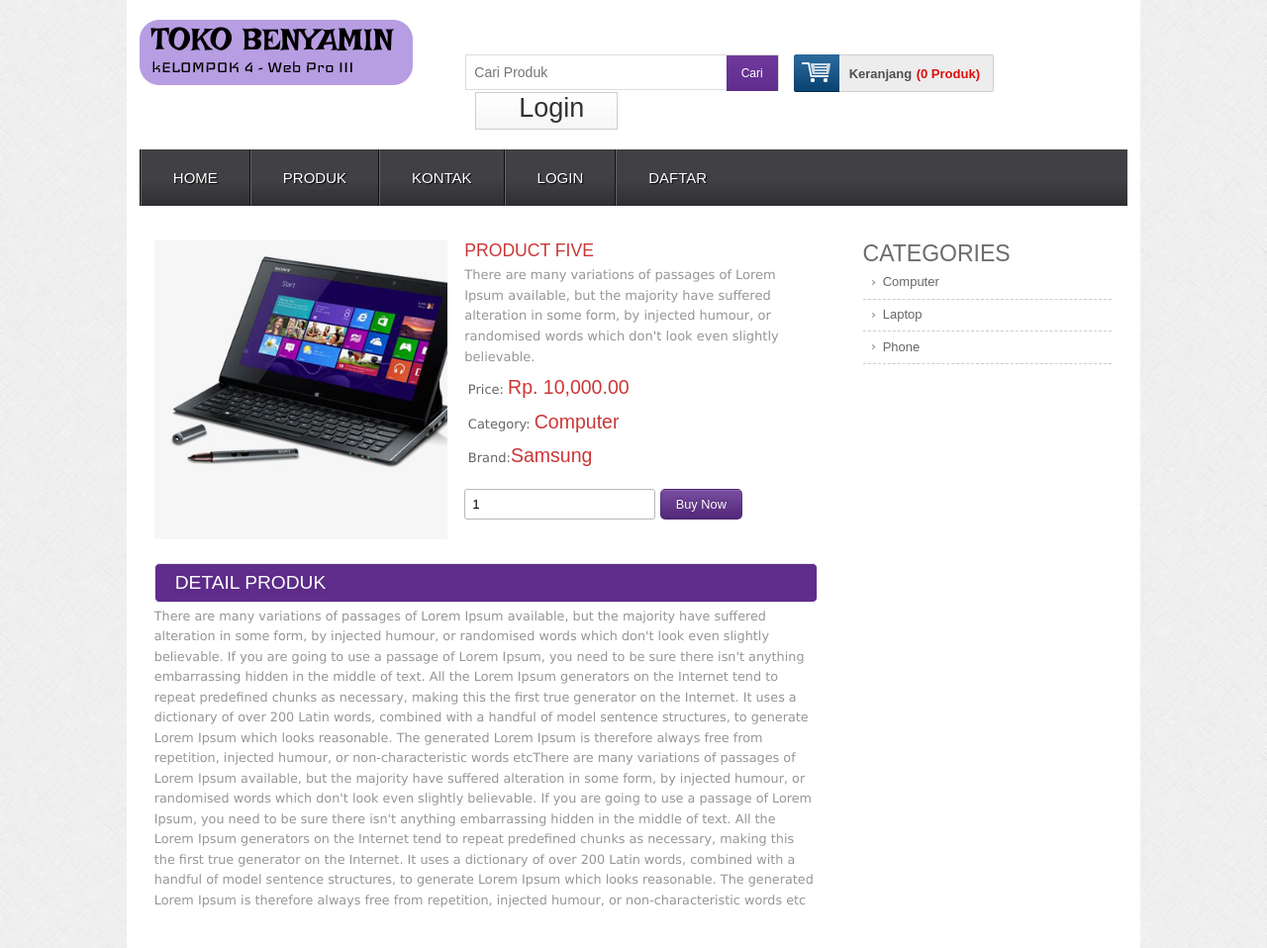
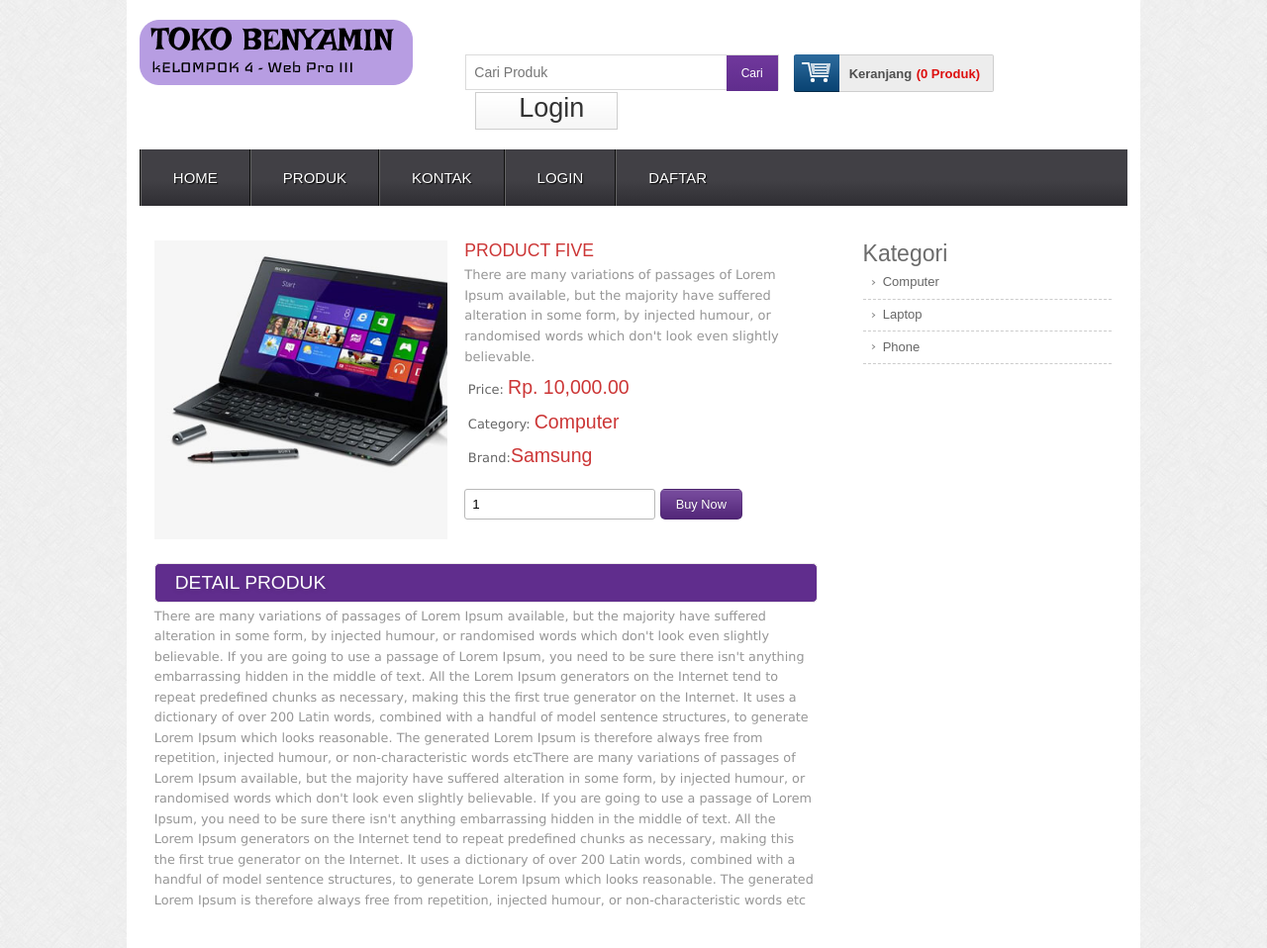
Before and after one commit to iliasoulddahi/toko-benyamin, a CodeIgniter app: page /database/single/5 in a window 1280 px wide. Shown: the top 958 px of the page at 99% size. Run offline with CodeIgniter, Linux system fonts and the light colour scheme; data comes from the database, SQL or seed files in the repository; some web fonts are replaced.

Commit message:
kelompok4 - perbaikan single page

```diff
--- a/application/views/web/pages/product.php
+++ b/application/views/web/pages/product.php
@@ -4,7 +4,7 @@
     <div class="content">
         <div class="content_top">
             <div class="heading">
-                <h3>Shop Page</h3>
+                <h3>Semua Produk</h3>
             </div>
             <div class="clear"></div>
         </div>
--- a/application/views/web/pages/single.php
+++ b/application/views/web/pages/single.php
@@ -30,7 +30,7 @@
 
             </div>
             <div class="rightsidebar span_3_of_1">
-                <h2>CATEGORIES</h2>
+                <h2>Kategori</h2>
                 <ul>
                     <?php foreach($get_all_category as $single_category){?>
                     <li><a href="<?php echo base_url('get/category/'.$single_category->id);?>"><?php echo $single_category->category_name?></a></li>
```
